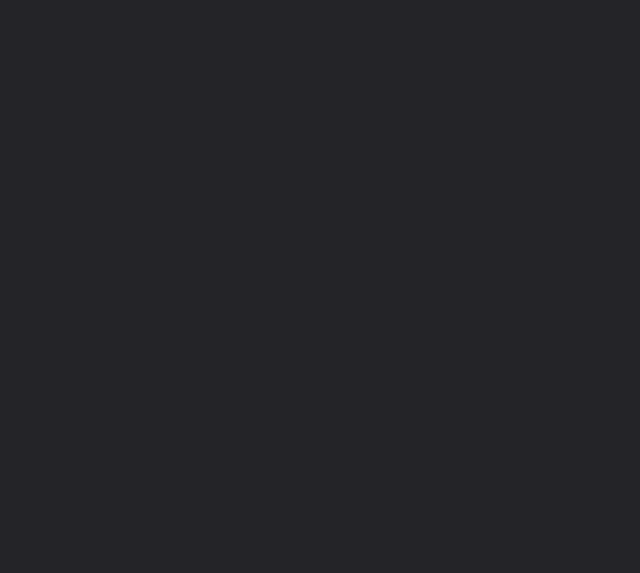
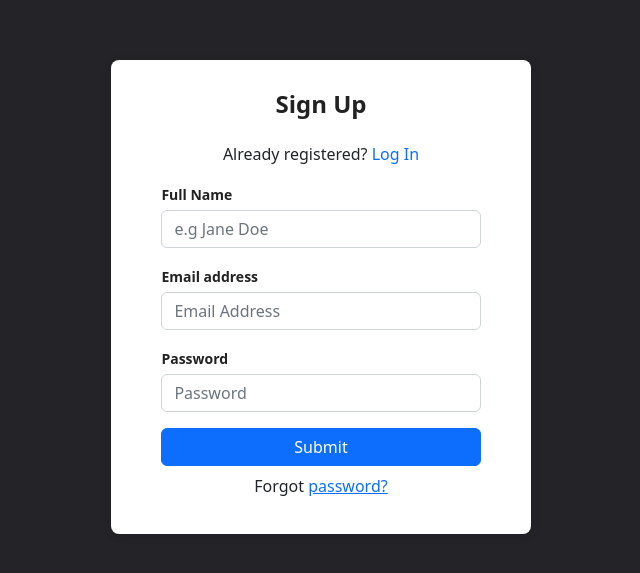
Before and after one commit to sofiaKats/auction-website, a React (Create React App) app in the folder frontend/: page /LogIn in a window 1280 px wide. Shown: the part 103-676 px from the top of the page, without its empty margins (319-959 px from the left). Built offline with nearby package versions, Linux system fonts and the light colour scheme.

Commit message:
login and sign up form now done

```diff
--- a/frontend/src/App.css
+++ b/frontend/src/App.css
@@ -16,6 +16,17 @@ html, body {
   color: #FF5E03 ;
 }
 
+.LogIn-SignUp {
+  margin: 0px auto;
+  margin-left: 680px;
+
+}
+
+.login {
+  float: left;
+  margin: 5px auto;
+}
+
 .footer {
   position:absolute;
   bottom:0;
@@ -28,6 +39,7 @@ html, body {
 
 .container-fluid {
   background-color: #242428;
+
 }
 
 .HomePage {
@@ -56,3 +68,39 @@ html, body {
       background-position: 0% 200%;
   }
 }
+
+.Auth-form-container {
+  display: flex;
+  justify-content: center;
+  align-items: center;
+  width: auto;
+  height: 100vh;
+}
+
+.Auth-form {
+  width: 420px;
+  box-shadow: rgb(0 0 0 / 16%) 1px 1px 10px;
+  padding-top: 30px;
+  padding-bottom: 20px;
+  border-radius: 8px;
+  background-color: white;
+}
+
+.Auth-form-content {
+  padding-left: 12%;
+  padding-right: 12%;
+}
+
+.Auth-form-title {
+  text-align: center;
+  margin-bottom: 1em;
+  font-size: 24px;
+  color: rgb(34, 34, 34);
+  font-weight: 800;
+}
+
+label {
+  font-size: 14px;
+  font-weight: 600;
+  color: rgb(34, 34, 34);
+}
--- a/frontend/src/App.js
+++ b/frontend/src/App.js
@@ -1,11 +1,11 @@
-// import logo from './logo.svg';
 import './App.css';
 import React from 'react';
-import Home from './components/Homepage/HomeComponent.jsx';
-import LogInComponent from './components/SignUp-LogIn/LogInComponent';
-import SignUpComponent from './components/SignUp-LogIn/SignUpComponent';
+// import Home from './components/Homepage/HomeComponent.jsx';
+// import LogInComponent from './components/SignUp-LogIn/LogInComponent';
+// import SignUpComponent from './components/SignUp-LogIn/SignUpComponent';
 import {BrowserRouter as Router, Route, Routes,  Navigate} from 'react-router-dom';
 import HomeComponent from './components/Homepage/HomeComponent.jsx';
+import Auth from './components/SignUp-LogIn/Auth'
 
 // this file is where the paths(routes) of each component exist
 function App() {
@@ -15,8 +15,8 @@ function App() {
             <div className='container-fluid'>
               <Routes>
                 <Route path='/' element={<HomeComponent/>} />
-                <Route path = "/LogIn" component = {LogInComponent} />
-                <Route path = "/SignUp" element={<SignUpComponent/>} />
+                <Route path = "/LogIn" element={<Auth/>} />
+                <Route path = "/SignUp" element={<Auth/>} />
               </Routes>
             </div>
       </Router>
--- a/frontend/src/components/Homepage/AuthComponent.jsx
+++ /dev/null
@@ -1,5 +0,0 @@
-import React from "react"
-
-export default function (props) {
-  return <div>Auth Screen</div>
-}
--- a/frontend/src/components/Homepage/NavbarComponent.jsx
+++ b/frontend/src/components/Homepage/NavbarComponent.jsx
@@ -1,5 +1,6 @@
 import React, { Component } from 'react';
 import { Link, Navigate, useNavigate } from "react-router-dom";
+import Auth from '../SignUp-LogIn/Auth.js';
 
 class NavbarComponent extends Component {
 
@@ -18,11 +19,15 @@ class NavbarComponent extends Component {
                 <header>
                     <nav className="navbar navbar-expand navbar-dark bg-dark">
                         <div><a href="https://javaguides.net" className="navbar-brand">Auction Bay</a></div>
-                        <div class="col-sm-10" align="right">
-                            <Link to="/SignUp" class="button">Sign up</Link>
-                            <Link to="/LogIn" class="btn btn-outline-light my-2 my-sm-0">Log In</Link>
-                            {/* <button class="button" type="button" >Sign Up</button> */}
-                            {/* <button class="btn btn-outline-light my-2 my-sm-0" type="button">Log In</button> */}
+                        <div class="LogIn-SignUp">
+                            <div class="login" >
+                                <form>
+                                    <input type="text" placeholder="Username" name="username" />
+                                    <input type="text" placeholder="Password" name="psw" />
+                                    <Link to="/LogIn" class="button">Log In</Link>
+                                </form>
+                            </div>
+                            <Link to="/SignUp" class="btn btn-outline-light my-2 my-sm-0">Sign Up</Link>
                         </div>
                     </nav>
                 </header>
--- /dev/null
+++ b/frontend/src/components/SignUp-LogIn/Auth.js
@@ -0,0 +1,99 @@
+import React, { useState } from "react"
+
+export default function Authentication (props) {
+  let [authMode, setAuthMode] = useState("signin")
+
+  const changeAuthMode = () => {
+    setAuthMode(authMode === "login" ? "signup" : "login")
+  }
+
+  if (authMode === "login") {
+    return (
+      <div className="Auth-form-container">
+        <form className="Auth-form">
+          <div className="Auth-form-content">
+            <h3 className="Auth-form-title">Log In</h3>
+            <div className="text-center">
+              Not registered yet?{" "}
+              <span className="link-primary" onClick={changeAuthMode}>
+                Sign Up
+              </span>
+            </div>
+            <div className="form-group mt-3">
+              <label>Email address</label>
+              <input
+                type="email"
+                className="form-control mt-1"
+                placeholder="Enter email"
+              />
+            </div>
+            <div className="form-group mt-3">
+              <label>Password</label>
+              <input
+                type="password"
+                className="form-control mt-1"
+                placeholder="Enter password"
+              />
+            </div>
+            <div className="d-grid gap-2 mt-3">
+              <button type="submit" className="btn btn-primary">
+                Submit
+              </button>
+            </div>
+            <p className="text-center mt-2">
+              Forgot <a href="#">password?</a>
+            </p>
+          </div>
+        </form>
+      </div>
+    )
+  }
+
+  return (
+    <div className="Auth-form-container">
+      <form className="Auth-form">
+        <div className="Auth-form-content">
+          <h3 className="Auth-form-title">Sign Up</h3>
+          <div className="text-center">
+            Already registered?{" "}
+            <span className="link-primary" onClick={changeAuthMode}>
+              Log In
+            </span>
+          </div>
+          <div className="form-group mt-3">
+            <label>Full Name</label>
+            <input
+              type="email"
+              className="form-control mt-1"
+              placeholder="e.g Jane Doe"
+            />
+          </div>
+          <div className="form-group mt-3">
+            <label>Email address</label>
+            <input
+              type="email"
+              className="form-control mt-1"
+              placeholder="Email Address"
+            />
+          </div>
+          <div className="form-group mt-3">
+            <label>Password</label>
+            <input
+              type="password"
+              className="form-control mt-1"
+              placeholder="Password"
+            />
+          </div>
+          <div className="d-grid gap-2 mt-3">
+            <button type="submit" className="btn btn-primary">
+              Submit
+            </button>
+          </div>
+          <p className="text-center mt-2">
+            Forgot <a href="#">password?</a>
+          </p>
+        </div>
+      </form>
+    </div>
+  )
+}
--- a/frontend/src/components/SignUp-LogIn/LogInComponent.jsx
+++ b/frontend/src/components/SignUp-LogIn/LogInComponent.jsx
@@ -1,21 +1,51 @@
-import React, { Component } from 'react';
+import React, { useState } from "react"
 
-class LogInComponent extends Component {
-    constructor(props) {
-        super(props)
+export default function LogIn(props) {
+  let [authMode, setAuthMode] = useState("Login")
 
-        this.state = {
+  const changeAuthMode = () => {
+    setAuthMode(authMode === "login" ? "signup" : "login")
+  }
 
-        }
-    }
-
-    render() {
-        return (
-            <div>
-
+  if (authMode === "login") {
+    return (
+      <div className="Auth-form-container">
+        <form className="Auth-form">
+          <div className="Auth-form-content">
+            <h3 className="Auth-form-title">Log In</h3>
+            <div className="text-center">
+              Not registered yet?{" "}
+              <span className="link-primary" onClick={changeAuthMode}>
+                Sign Up
+              </span>
             </div>
-        );
-    }
+            <div className="form-group mt-3">
+              <label>Email address</label>
+              <input
+                type="email"
+                className="form-control mt-1"
+                placeholder="Enter email"
+              />
+            </div>
+            <div className="form-group mt-3">
+              <label>Password</label>
+              <input
+                type="password"
+                className="form-control mt-1"
+                placeholder="Enter password"
+              />
+            </div>
+            <div className="d-grid gap-2 mt-3">
+              <button type="submit" className="btn btn-primary">
+                Submit
+              </button>
+            </div>
+            <p className="text-center mt-2">
+              Forgot <a href="#">password?</a>
+            </p>
+          </div>
+        </form>
+      </div>
+    )
+  }
 }
-
-export default LogInComponent;
```
Also changed, not shown: frontend/src/components/Homepage/getParamsAndNavigate.js (deleted, +0 -7 lines).
